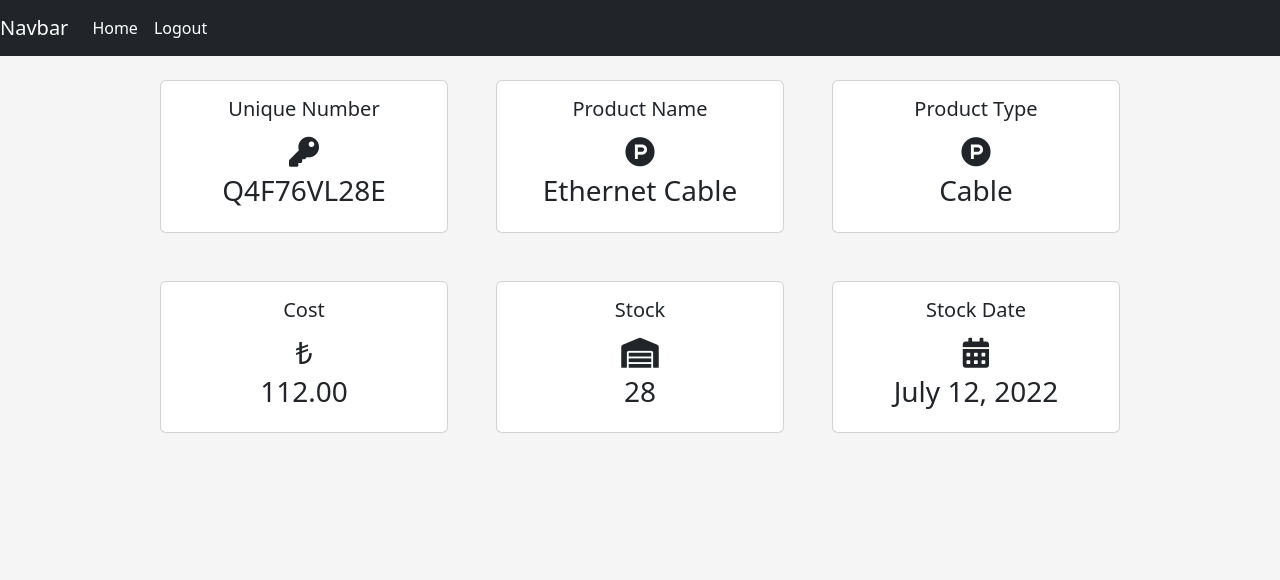
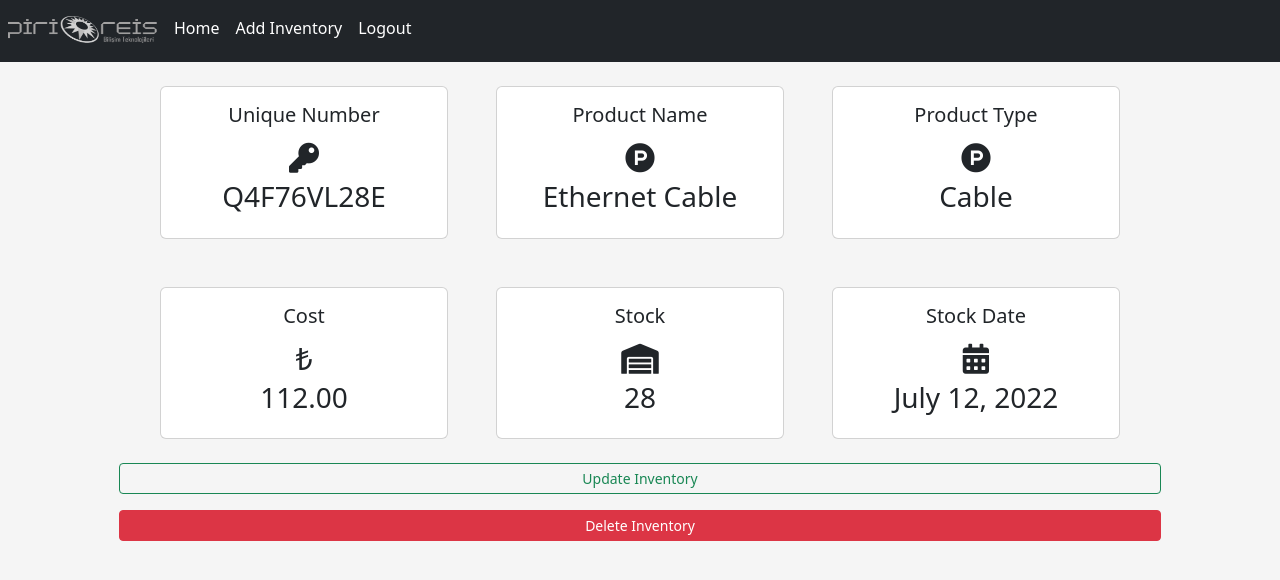
Before and after one commit to IsfendiyarBerkanKasapoglu/IMS_eng, a Django app: page /inventory/per_product/5 in a window 1280 px wide. Shown: the top 580 px of the page. Run offline with Django 4.2, Linux system fonts and the light colour scheme; a user stored in the database is signed in; data comes from the database, SQL or seed files in the repository; both versions use the stored data as it was after the commit; some libraries are stand-ins or nearby versions.

Commit message:
add_inventory, update_inventory, delete_inventory added, PiriReis logo added, almost finish

```diff
--- a/inventorySystem/inventory/urls.py
+++ b/inventorySystem/inventory/urls.py
@@ -1,7 +1,10 @@
 from django.urls import path
-from .views import inventory_list, per_product_view
+from .views import delete_inventory, inventory_list, per_product_view, add_product, delete_inventory, update_inventory
 
 urlpatterns = [
     path("", inventory_list, name="inventory_list"),
-    path("per_product/<int:pk>", per_product_view, name="per_product")
+    path("per_product/<int:pk>", per_product_view, name="per_product"),
+    path("add_inventory/", add_product, name="add_inventory"),
+    path("delete/<int:pk>", delete_inventory, name="delete_inventory"),
+    path("update/<int:pk>", update_inventory, name="update_inventory"),
 ]
--- a/inventorySystem/inventory/views.py
+++ b/inventorySystem/inventory/views.py
@@ -1,6 +1,7 @@
-from django.shortcuts import get_object_or_404, render
+from django.shortcuts import get_object_or_404, render, redirect
 from .models import Inventory
 from django.contrib.auth.decorators import login_required
+from .forms import AddInventoryForm, UpdateInventoryForm
 
 @login_required
 def inventory_list(request):
@@ -19,3 +20,42 @@ def per_product_view(request, pk):
     }
 
     return render(request, "inventory/per_product.html", context=context)
+
+@login_required
+def add_product(request):
+    add_form = AddInventoryForm()
+    if request.method == "POST":
+        add_form = AddInventoryForm(data=request.POST)
+        if add_form.is_valid():
+            add_form.save()
+            return redirect('/')
+
+    return render(request, "inventory/inventory_add.html", {"form": add_form})
+
+@login_required
+def delete_inventory(request, pk):
+    inventory = get_object_or_404(Inventory, pk=pk)
+    inventory.delete()
+    return redirect("/inventory")
+
+
+@login_required
+def update_inventory(request, pk):
+    inventory = get_object_or_404(Inventory, pk=pk)
+    if request.method == "POST":
+        updateForm = UpdateInventoryForm(data=request.POST)
+        if updateForm.is_valid():
+            inventory.Unique_Number = updateForm.data['Unique_Number']
+            inventory.Product_Name = updateForm.data['Product_Name']
+            inventory.Product_Type = updateForm.data['Product_Type']
+            inventory.Cost = updateForm.data['Cost']
+            inventory.Stock = updateForm.data['Stock']
+            inventory.Stock_Date = updateForm.data['Stock_Date']
+            inventory.save()
+            return redirect(f"/inventory/per_product/{pk}")
+
+    else:
+        updateForm = UpdateInventoryForm(instance=inventory)
+
+    context = {"form": updateForm}
+    return render(request, "inventory/inventory_update.html", context=context)
--- a/inventorySystem/inventorySystem/urls.py
+++ b/inventorySystem/inventorySystem/urls.py
@@ -15,7 +15,7 @@ Including another URLconf
 """
 from django.contrib import admin
 from django.urls import path, include
-from django.contrib.auth import views as auth_views
+from django.contrib.auth import views as auth_views, views
 
 urlpatterns = [
     path('admin/', admin.site.urls),
--- a/inventorySystem/templates/inventory/per_product.html
+++ b/inventorySystem/templates/inventory/per_product.html
@@ -62,7 +62,8 @@
                 <h3 class="text-center">{{ inventory.Stock_Date  }}</h3>
             </div>
         </div>
-
+        <a class="btn btn-outline-success btn-sm mb-3" href="{% url 'update_inventory' inventory.id %}">Update Inventory</a>
+        <a class="btn btn-danger btn-sm" href="{% url 'delete_inventory' inventory.id %}">Delete Inventory</a>
     </div>
 </div>
 {% endblock %}
--- a/inventorySystem/templates/layout.html
+++ b/inventorySystem/templates/layout.html
@@ -22,21 +22,27 @@
 
 </head>
 <body>
-
     <nav class="navbar navbar-expand-lg navbar-dark bg-dark">
-        <a class="navbar-brand" href="#">Navbar</a>
         <button class="navbar-toggler" type="button" data-toggle="collapse" data-target="#navbarNav" aria-controls="navbarNav" aria-expanded="false" aria-label="Toggle navigation">
           <span class="navbar-toggler-icon"></span>
         </button>
         <div class="collapse navbar-collapse" id="navbarNav">
           <ul class="navbar-nav">
+            <li>
+              {% load static %}
+            <a class="nav-link active"><img height="30px" width="150px" src="{% static 'logo.jpeg' %}"></a>
+            </li>
             <li class="nav-item">
-              <a class="nav-link active" href="#">Home</a>
+              <a class="nav-link active" href="{% url 'inventory_list' %}">Home</a>
             </li>
               {% if request.user.is_authenticated %}
               <li>
+                <a class="nav-link active" href="{% url 'add_inventory' %}">Add Inventory</a>
+              </li>
+              <li>
                 <a class="nav-link active" href="{% url 'logout' %}">Logout</a>
               </li>
+
               {% endif %}
             </li>
           </ul>
```
Also changed, not shown: inventorySystem/inventory/forms.py (added, +15 -0 lines), inventorySystem/templates/inventory/inventory_add.html (added, +20 -0 lines), inventorySystem/templates/inventory/inventory_update.html (added, +20 -0 lines), inventorySystem/db.sqlite3, inventorySystem/static/logo.jpeg (added), 1 other file.
